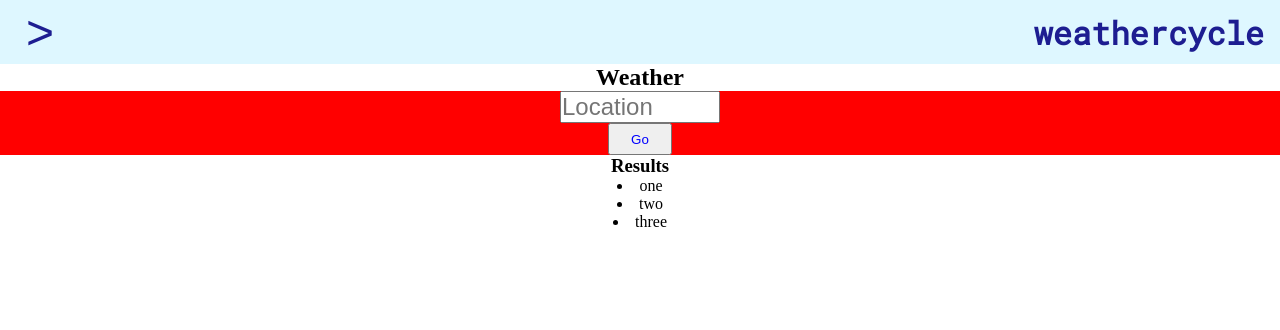
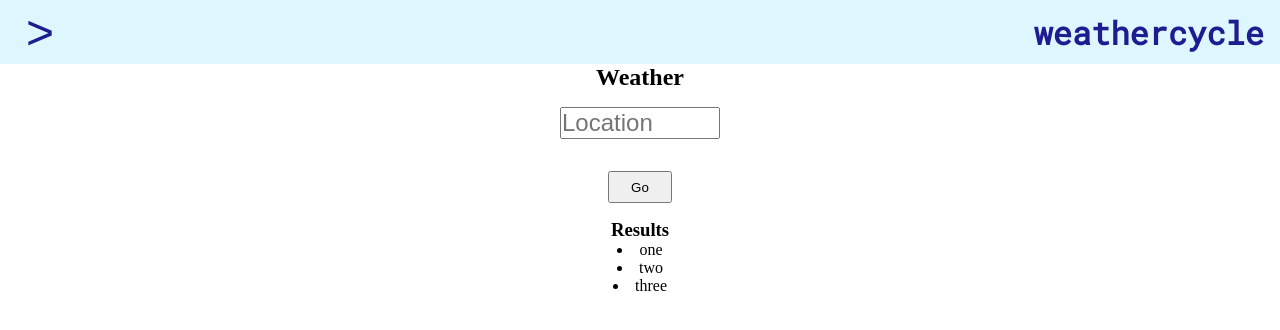
Before and after one commit to Lanruoj/Weather-App, a React (Create React App) app: page /weather in a window 1280 px wide. Shown: the top 330 px of the page. Built offline with nearby package versions, Linux system fonts and the light colour scheme; no server answers.

Commit message:
Add margins to search form

```diff
--- a/src/components/WeatherForm.jsx
+++ b/src/components/WeatherForm.jsx
@@ -3,7 +3,7 @@ import styled from "styled-components";
 import { useSearchContext } from "../utils/SearchContext";
 
 const Form = styled.form`
-  background-color: red;
+  /* background-color: red; */
   display: flex;
   flex-direction: column;
   justify-content: center;
@@ -15,12 +15,17 @@ const SearchField = styled.input.attrs({ type: "search" })`
   width: 10rem;
   font-size: 1.5rem;
   text-align: "center";
+  margin: 1rem;
 `;
 
 const SubmitButton = styled.button`
-  color: blue;
   height: 2rem;
   width: 4rem;
+  margin: 1rem;
+`;
+
+const Dropdown = styled.select`
+  color: blue;
 `;
 
 export const WeatherForm = (props) => {
```
